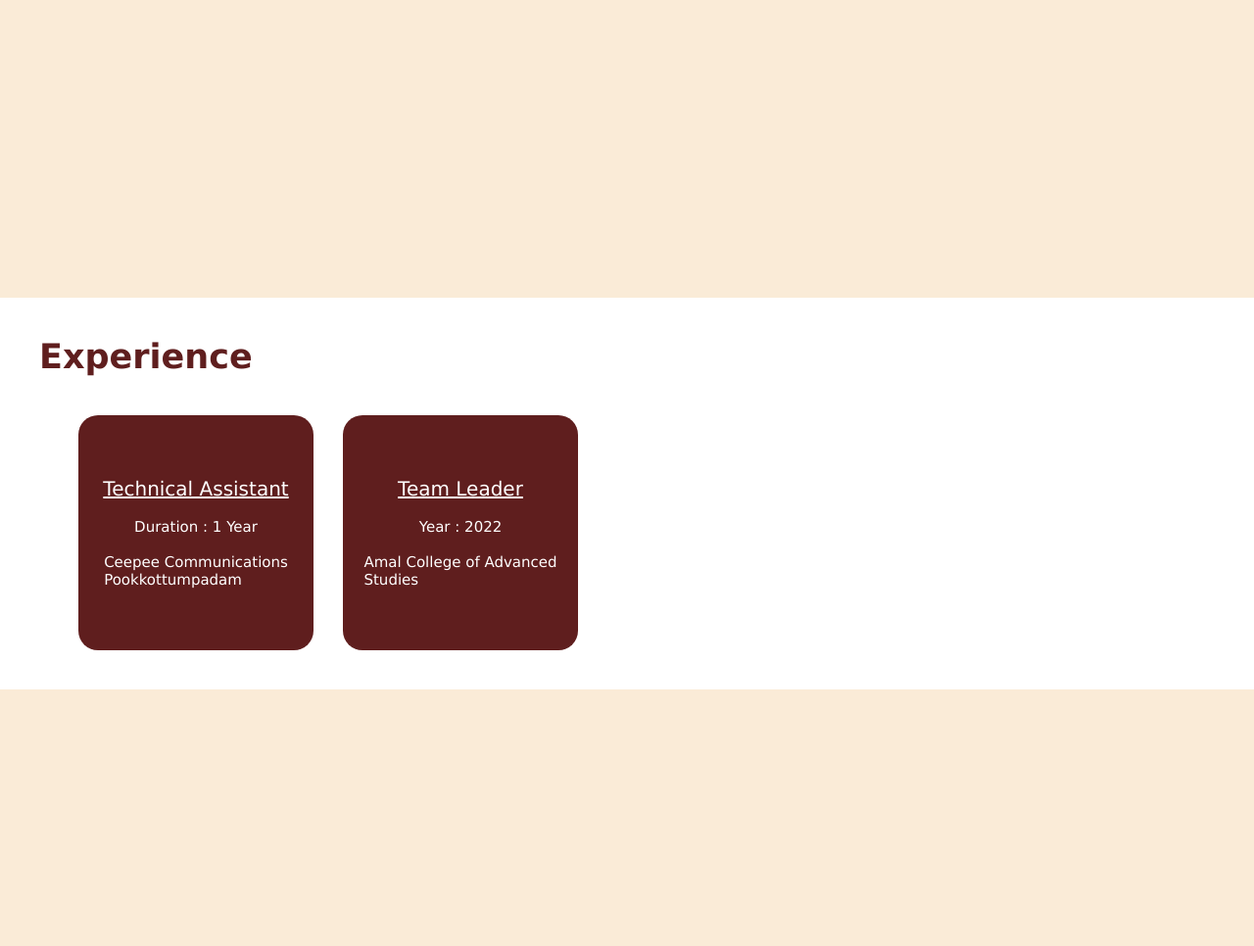
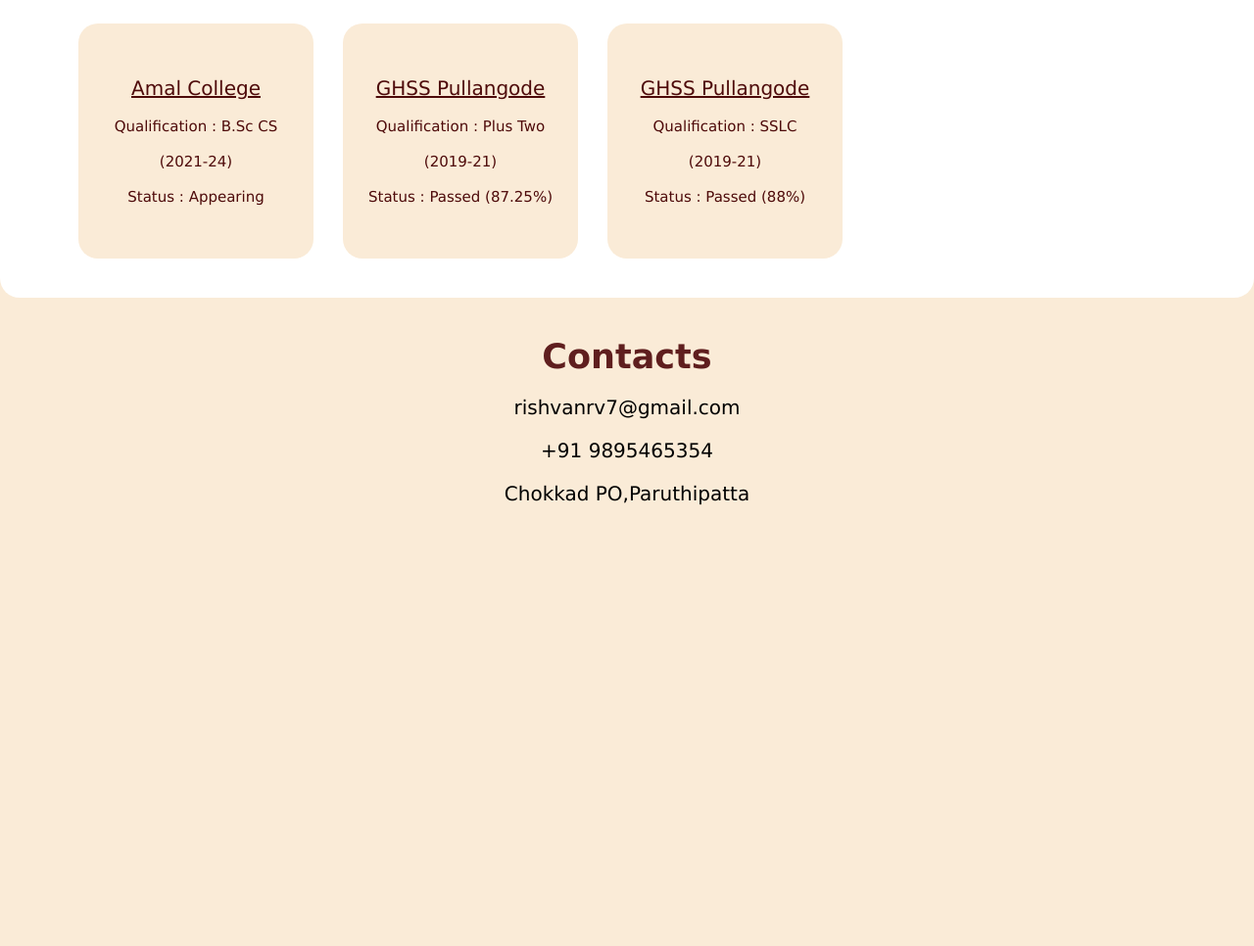
Before and after one commit to Rishvan/HomePage, a plain HTML site: page index.html in a window 1280 px wide. Shown: the part 646-1612 px from the top of the page at 98% size. After the commit the page ends 1250 px from the top, so only its background shows below. Drawn offline with Linux system fonts and the light colour scheme.

Commit message:
first comiit

```diff
--- a/css/style.css
+++ b/css/style.css
@@ -3,6 +3,11 @@
     margin: 0;
     font-family: Verdana, Geneva, Tahoma, sans-serif;
     font-size: 20px;
+
+}
+body{
+    background-color: antiquewhite;
+    overflow-x: hidden;
 }
 
 /* navbar */
@@ -12,11 +17,13 @@
     justify-content: start;
     width: 100%;
     height: 100px;
-    background-color: rgb(235, 212, 212);
+    background-color: rgb(255, 255, 255);
     align-items: center;
     border-radius: 20px;
     /* padding-left: 40px; */
     transition: all .5s;
+
+
 
 }
 nav ul{
@@ -108,6 +115,12 @@
     transition: all .5s;
 
 }
+.pdis ul{
+    display: flex;
+    gap: 30px;
+    padding-left: 20px;
+    transition: all.5s;
+}
 
 
 .pdis h3:hover{
@@ -156,25 +169,32 @@
         transition: all .5s;
 
     }
+    .pdis ul{
+        flex-direction: column;
+        gap: 5px;
+        align-items: center;
+        padding-top: 10px;
+        transition: all.5s;
+
+    }
+    .pdis ul li{
+        font-size: 15px;
+        transition: all.5s;
+    }
 
 
 
 }
 
-/* education */
 
-.education{
-    height: 400px;
-    width: 100%;
-    background-color: antiquewhite;
-}
+/* skill */
 
 
 
 
-/* experience */
+/* education */
 
-.exp{
+.edu{
     padding: 40px;
     padding-left: 80px;
     gap: 30px;
@@ -182,7 +202,7 @@
     transition: all .5s;
 }
 
-.exphead{
+.eduhead{
     padding-left: 40px;
     font-size: 35px;
     color:  rgb(95, 30, 30);
@@ -202,11 +222,11 @@
     align-items: center;
     align-content: center;
     width: 200px;
-    background-color:  rgb(95, 30, 30);
+    background-color: antiquewhite;
     padding: 20px;
     border-radius: 20px;
     position: relative;
-    color: white;
+    color: rgb(78, 10, 10);
 
 
 }
@@ -217,21 +237,26 @@
     font-size: 15px;
 
 }
-.expmain{
+.edumain{
     align-items: start;
-   padding-top: 40px;
+    padding-top: 40px;
     display: flex;
     flex-direction: column;
+    background-color: white;
+    border-radius: 20px;
 
 
 }
 
 
-.exp :hover{
-    background-color: rgb(189, 23, 23);
+
+.edu  :hover{
+    background-color: rgb(250, 188, 107);
     transition: all .5s;
+    transform: translateX(20px);
 
 }
+
 a :hover{
     color: rgb(189, 23, 23);
     font-size: 40px;
@@ -244,17 +269,20 @@
 }
 
 
-/* experience in mobile  */
+/* education in mobile  */
 
 @media (max-width :768px){
-    .expmain{
+    .edumain{
         align-items: center;
     }
 
-    .exp{
+    .edu{
         flex-direction: column;
         align-items: center;
         transition: all .5s;
+    }
+    .edu :hover{
+        transform: translateY(20px);
     }
 
 }
@@ -266,4 +294,36 @@
 .contact{
     height: 300px;
     background-color: antiquewhite;
+    display: flex;
+    flex-direction: column;
+    align-content: center;
 }
+
+.contacthead{
+    font-size: 35px;
+
+    color:  rgb(95, 30, 30);
+}
+.cinfo{
+    display: flex;
+    flex-direction: column;
+    align-items: center;
+    gap: 20px;
+    padding: 40px;
+    padding-bottom: 10px;
+    padding-top: 40px;
+
+}
+
+.cinfo :hover{
+    transform: translateX(20px);
+    transition: all.5s;
+}
+
+@media (max-width:768px){
+
+    .cinfo :hover{
+        transform: translateY(10px);
+        transition: all.5s;
+    }
+}
--- a/index.html
+++ b/index.html
@@ -8,17 +8,19 @@
 </head>
 <body>
 
-    <nav class="navbar">
+    <header class="header">
+        <nav class="navbar">
 
-        <ul class="navbar-list">
-            <li><a href="#">Home</a></li>
-            <li><a href="#">About</a></li>
-            <li><a href="#">Contact</a></li>
-        </ul>
+            <ul class="navbar-list">
+                <li><a href="#1">Home</a></li>
+                <li><a href="#2">Education</a></li>
+                <li><a href="#3">Contact</a></li>
+            </ul>
 
-    </nav>
+        </nav>
+    </header>
 
-    <div class="banner">
+    <div class="banner" id="1">
         <div class="image">
             <img src="src/images/image.png" alt="photo">
         </div>
@@ -26,33 +28,38 @@
             <h3 class="name">Rishvan M</h3>
             <p>B.Sc Computer Science Student,</p>
             <p>Amal College of Advanced Studies,Nilambur</p>
-            <p>Graphic Designer, Web Developer  and App Developer.</p>
+            <ul>
+                <li>Graphic Designer</li>
+                <li>Web Developer</li>
+                <li>App Developer</li>
+            </ul>
         </div>
     </div>
-    <section class="education">
-        <div class="edu">
 
-        </div>
-        <div class="skills">
 
-        </div>
-    </section>
-
-   <section class="expmain">
+   <section class="edumain" id="2">
     <div>
-        <a href="#"><h3 class="exphead">Experience</h3></a>
+        <a href="#"><h3 class="eduhead">Education</h3></a>
     </div>
-    <div class="exp">
+    <div class="edu">
 
         <div class="card">
-            <p class="phead"><u>Technical Assistant</u></p>
-            <p><br>Duration : 1 Year</p>
-            <p><br>Ceepee Communications <br> Pookkottumpadam</p>
+            <p class="phead"><u>Amal College</u></p>
+            <p><br>Qualification : B.Sc CS</p>
+            <p><br>(2021-24)</p>
+            <p><br>Status : Appearing</p>
         </div>
         <div class="card">
-            <p class="phead"><u>Team Leader</u></p>
-            <p><br>Year : 2022</p>
-            <p><br>Amal College of Advanced<br> Studies</p>
+            <p class="phead"><u>GHSS Pullangode</u></p>
+            <p><br>Qualification : Plus Two </p>
+            <p><br>(2019-21)</p>
+            <p><br>Status : Passed (87.25%)</p>
+        </div>
+        <div class="card">
+            <p class="phead"><u>GHSS Pullangode</u></p>
+            <p><br>Qualification : SSLC </p>
+            <p><br>(2019-21)</p>
+            <p><br>Status : Passed (88%)</p>
         </div>
 
 
@@ -60,7 +67,21 @@
 </section>
 
 
-    <section class="contact">
+    <section class="contact" id="3">
+
+
+
+        <div class="cinfo">
+            <a href="#"><h3 class="contacthead">Contacts</h3></a>
+            <p>
+                rishvanrv7@gmail.com
+            </p>
+            <p>
+                +91 9895465354
+            </p>
+
+            <p>Chokkad PO,Paruthipatta <Pin:679332></Pin:679332></p>
+        </div>
 
     </section>
 
```
